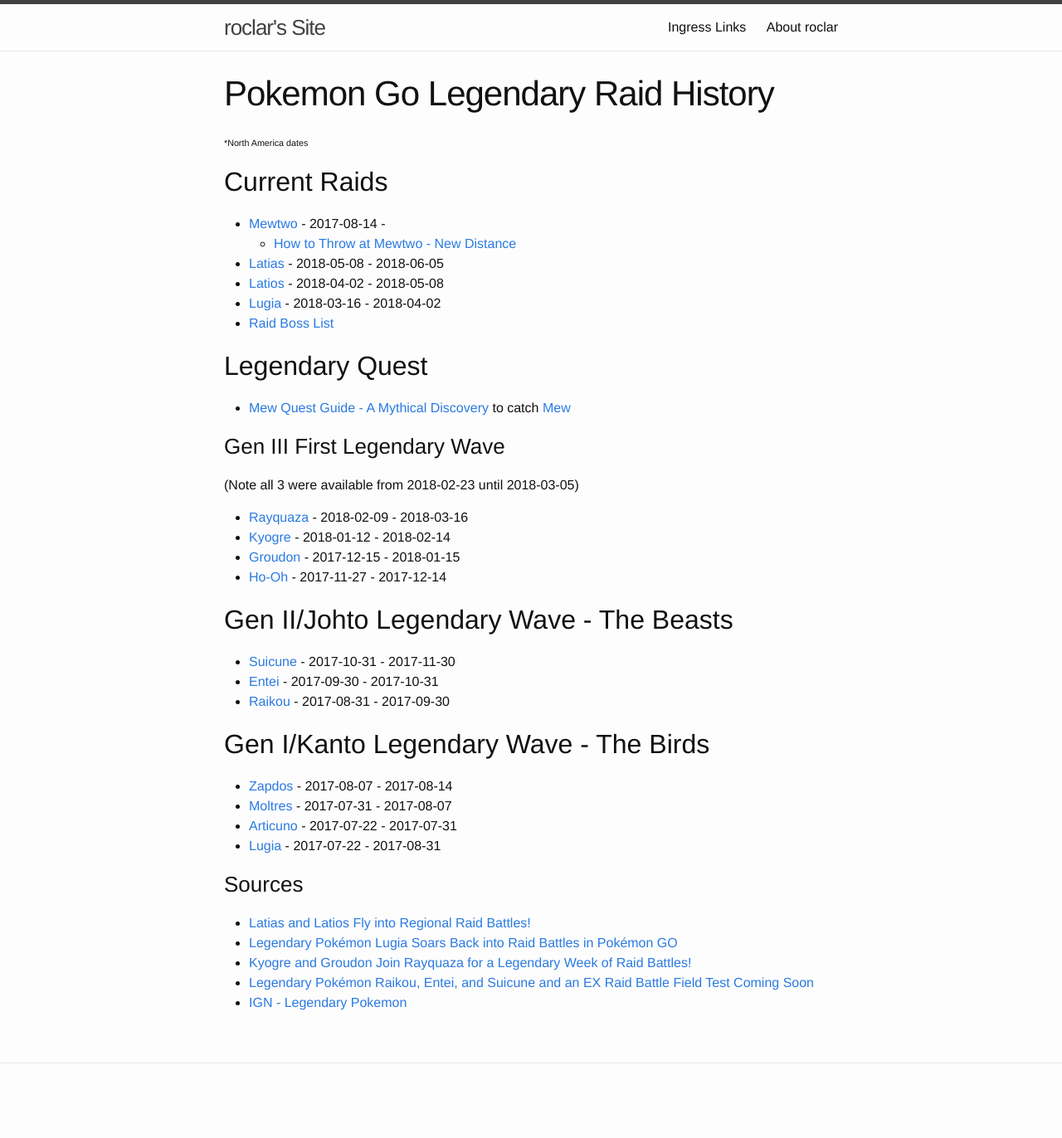
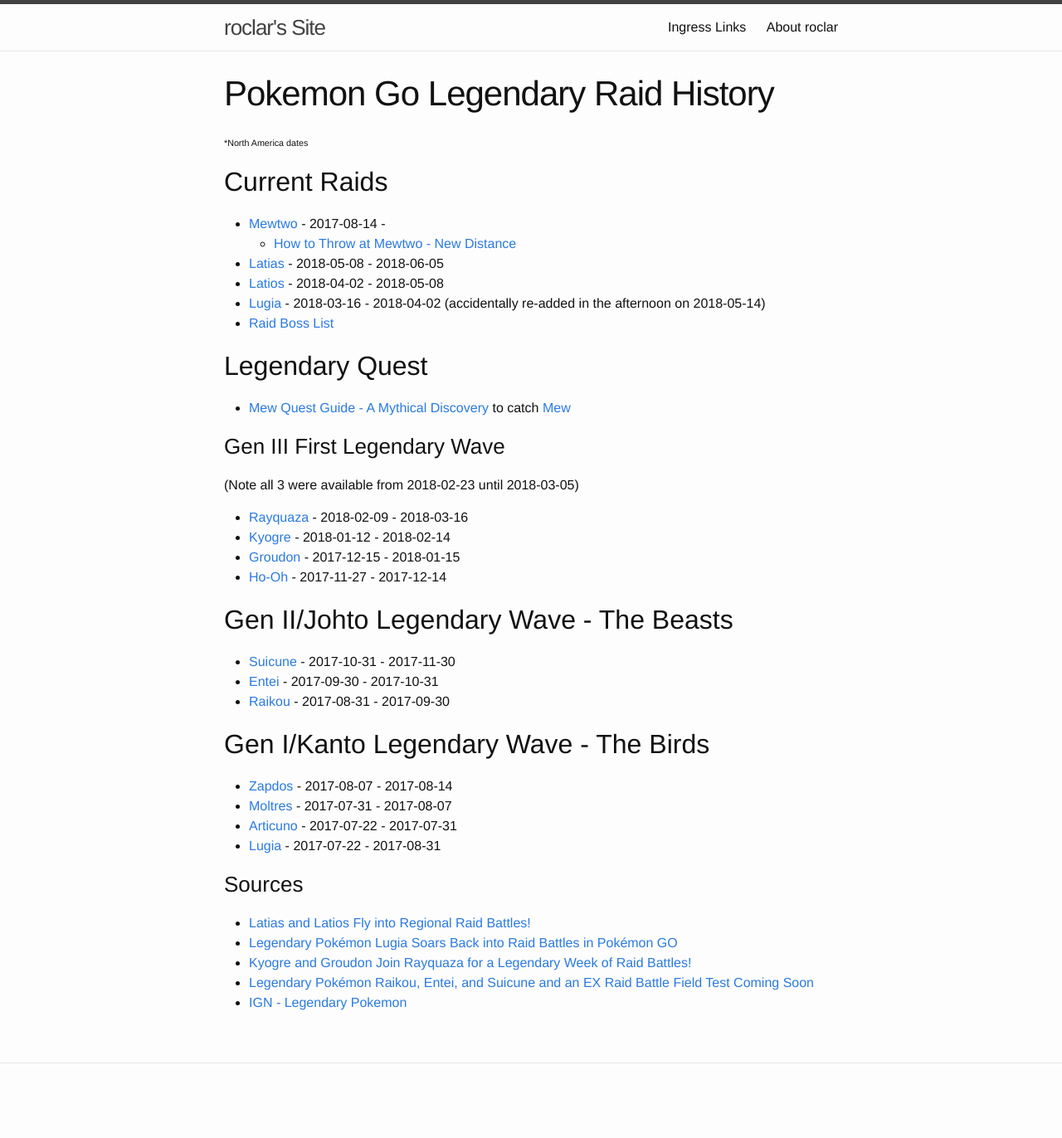
Before and after one commit to roclar/roclar.github.io, a Jekyll site: the page built from PoGoLegendaryHistory.md, in a window 1280 px wide. Shown: the whole page at 83% size. Built offline with Jekyll 4.4.1, drawn with Linux system fonts in a browser that asks for light colours.

Commit message:
Noted Lugia's accidental reappearance on 5/14

```diff
--- a/PoGoLegendaryHistory.md
+++ b/PoGoLegendaryHistory.md
@@ -10,7 +10,7 @@
     - [How to Throw at Mewtwo - New Distance](https://www.youtube.com/watch?v=hmo9-FMX7CU)
 - [Latias](https://db.pokemongohub.net/pokemon/380) - 2018-05-08 - 2018-06-05
 - [Latios](https://db.pokemongohub.net/pokemon/381) - 2018-04-02 - 2018-05-08
-- [Lugia](https://db.pokemongohub.net/pokemon/249) - 2018-03-16 - 2018-04-02
+- [Lugia](https://db.pokemongohub.net/pokemon/249) - 2018-03-16 - 2018-04-02 (accidentally re-added in the afternoon on 2018-05-14)
 - [Raid Boss List](https://pokemongo.gamepress.gg/raid-boss-list)
 
 ## Legendary Quest
```
